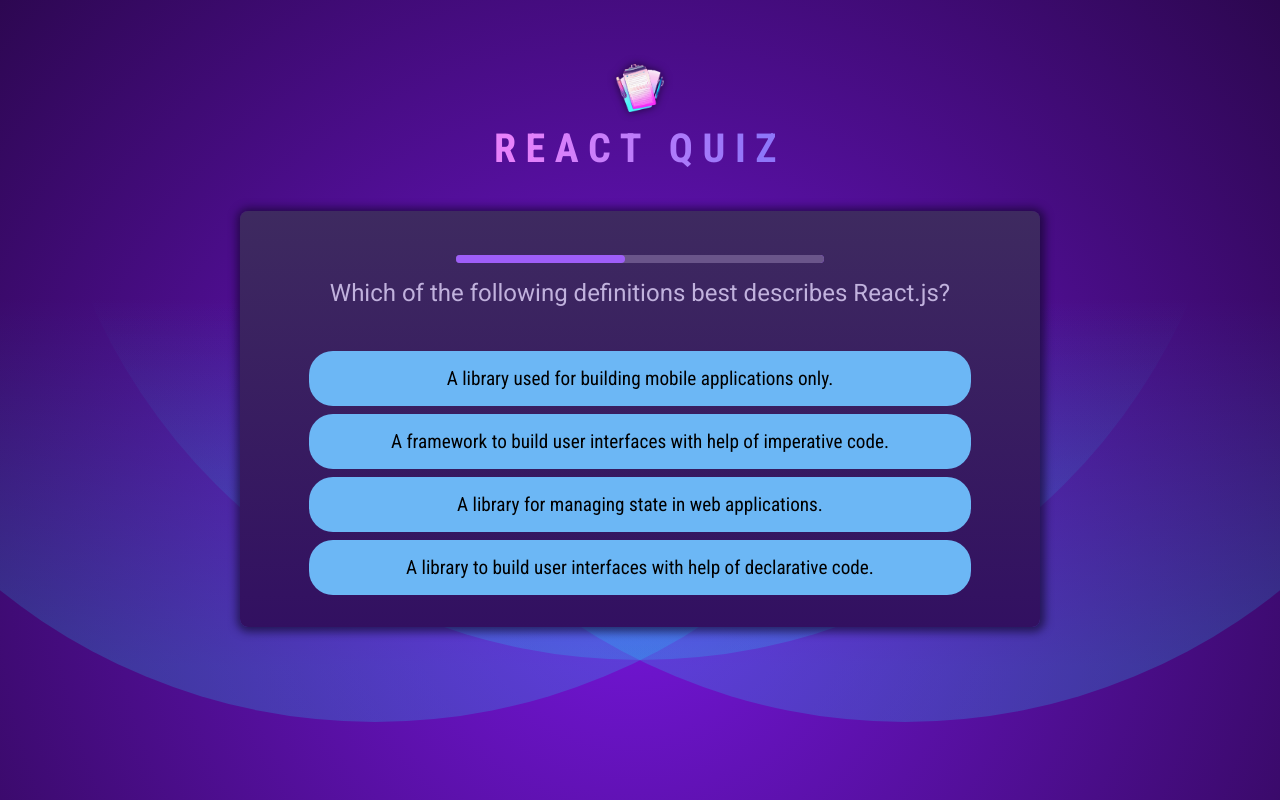
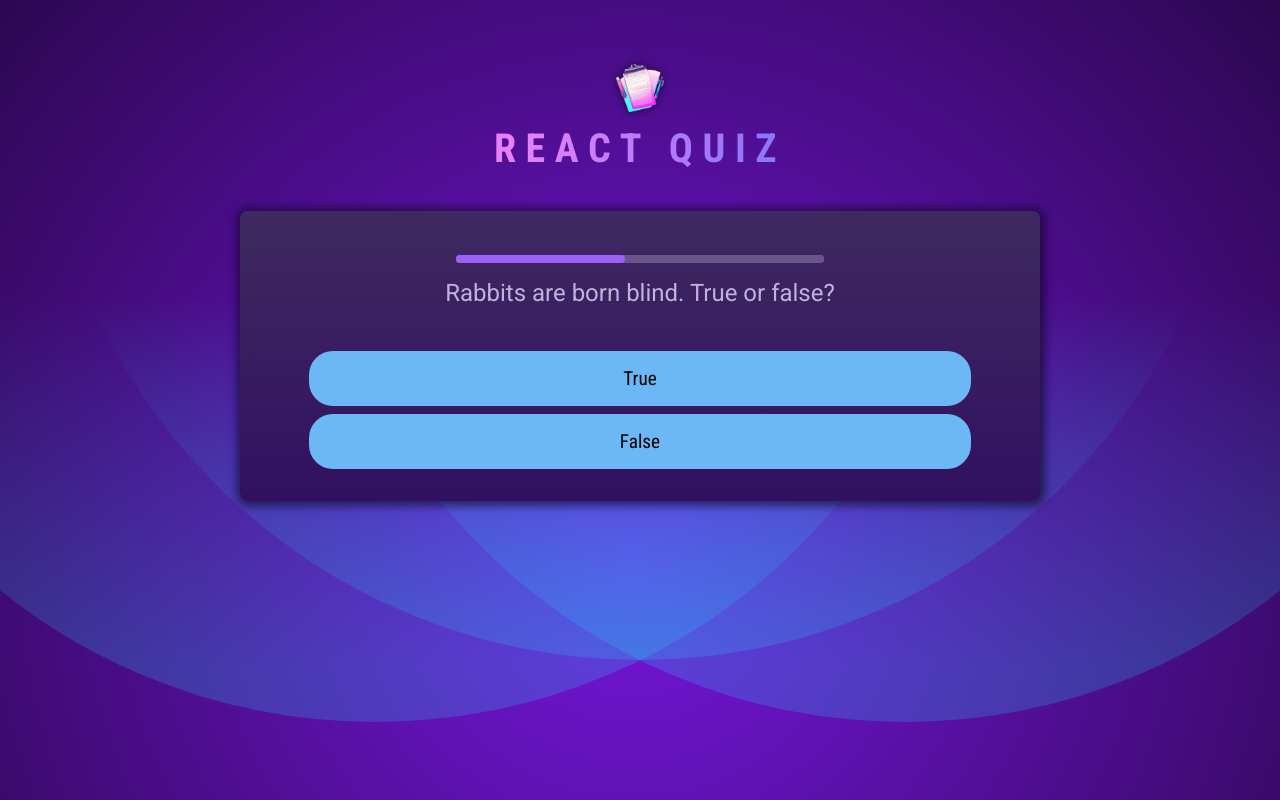
Before and after one commit to nieblasleonel/animalQuiz, a React (Vite) app: page / in a window 1280 px wide. Built offline with nearby package versions, Linux system fonts and the light colour scheme.

Commit message:
Update question.js

```diff
--- a/src/question.js
+++ b/src/question.js
@@ -2,79 +2,133 @@
 export default [
     {
       id: 'q1',
-      text: 'Which of the following definitions best describes React.js?',
+      text: 'Rabbits are born blind. True or false?',
       answers: [
-        'A library to build user interfaces with help of declarative code.',
-        'A library for managing state in web applications.',
-        'A framework to build user interfaces with help of imperative code.',
-        'A library used for building mobile applications only.',
+        'True',
+        'False',
       ],
 
     },
     {
       id: 'q2',
-      text: 'What purpose do React hooks serve?',
+      text: 'How many legs does a spider have?',
       answers: [
-        'Enabling the use of state and other React features in functional components.',
-        'Creating responsive layouts in React applications.',
-        'Handling errors within the application.',
-        'Part of the Redux library for managing global state.',
+        '8 legs',
+        '6 legs',
+        '4 legs',
+        '5 legs',
       ],
-
     },
     {
       id: 'q3',
-      text: 'Can you identify what JSX is?',
+      text: 'What is the fastest land animal in the world?',
       answers: [
-        'A JavaScript extension that adds HTML-like syntax to JavaScript.',
-        'A JavaScript library for building dynamic user interfaces.',
-        'A specific HTML version that was explicitly created for React.',
-        'A tool for making HTTP requests in a React application.',
+        'The cheetah',
+        'The kangaroo',
+        'The lion',
       ],
-
     },
     {
       id: 'q4',
-      text: 'What is the most common way to create a component in React?',
+      text: 'Which is the tallest bird all over the world?',
       answers: [
-        'By defining a JavaScript function that returns a renderable value.',
-        'By defining a custom HTML tag in JavaScript.',
-        'By creating a file with a .jsx extension.',
-        'By using the "new" keyword followed by the component name.',
+        'The ostrich',
+        'The stork',
       ],
-
     },
     {
       id: 'q5',
-      text: 'What does the term "React state" imply?',
+      text: 'What are young pigs called?',
       answers: [
-        'An object in a component that holds values and may cause the component to render on change.',
-        'The lifecycle phase a React component is in.',
-        'The overall status of a React application, including all props and components.',
-        'A library for managing global state in React applications.',
+        'Piglets',
+        'Piggies',
       ],
-
     },
     {
       id: 'q6',
-      text: 'How do you typically render list content in React apps?',
+      text: 'What type of animal is a poodle?',
       answers: [
-        'By using the map() method to iterate over an array of data and returning JSX.',
-        'By using the for() loop to iterate over an array of data and returning JSX.',
-        'By using the forEach() method to iterate over an array of data and returning JSX.',
-        'By using the loop() method to iterate over an array of data and returning JSX.',
+        'Dog',
+        'Cat',
       ],
-
     },
     {
       id: 'q7',
-      text: 'Which approach can NOT be used to render content conditionally?',
+      text: 'How can turtles breathe?',
       answers: [
-        'Using a the #if template syntax.',
-        'Using a ternary operator.',
-        'Using the && operator.',
-        'Using an if-else statement.',
+        'Through their butt',
+        'Through their mouth',
       ],
+    },
+    {
+      id: 'q8',
+      text: 'Which is the animal that cannot jump?',
+      answers: [
+        'Elephants',
+        'Pandas',
+      ],
+    },
+    {
+      id: 'q9',
+      text: 'Which mammal can fly?',
+      answers: [
+        'Bats',
+        'Ducks',
+      ],
+    },
+    {
+      id: 'q10',
+      text: 'Which animal has 10 hearts?',
+      answers: [
+        'Earthworm',
+        'Octopus',
+      ],
+    },
+    {
+      id: 'q11',
+      text: 'what is the fastest creature in the animal kingdom?',
+      answers: [
+        'Peregrine Falcon',
+        'Cheetah',
+        'Horsefly',
+        'Black Marlin'
+      ],
+    },
+    {
+      id: 'q12',
+      text: 'The tiniest animal with a backbone is a what?',
+      answers: [
+        'Frog',
+        'Lizard',
+        'Fish'
+      ],
+    },
+    {
+      id: 'q13',
+      text: 'Growing up to 59 feet (18 meters) long, which is the world’s largest living fish?',
+      answers: [
+        'Whale shark',
+        'Marlin',
+        'Manta ray',
+      ],
+    },
+    {
+      id: 'q14',
+      text: 'Which of these “fish” is actually a fish?',
+      answers: [
+        'Swordfish',
+        'Starfish',
+        'Jellyfish',
+      ],
+    },
+    {
+      id: 'q15',
+      text: 'What gives flamingos their pink color?',
+      answers: [
+        'Eating shrimp',
+        'Reaction to sunlight',
+        'Dominat genes',
+      ],
+    },
 
-    },
   ];
```
